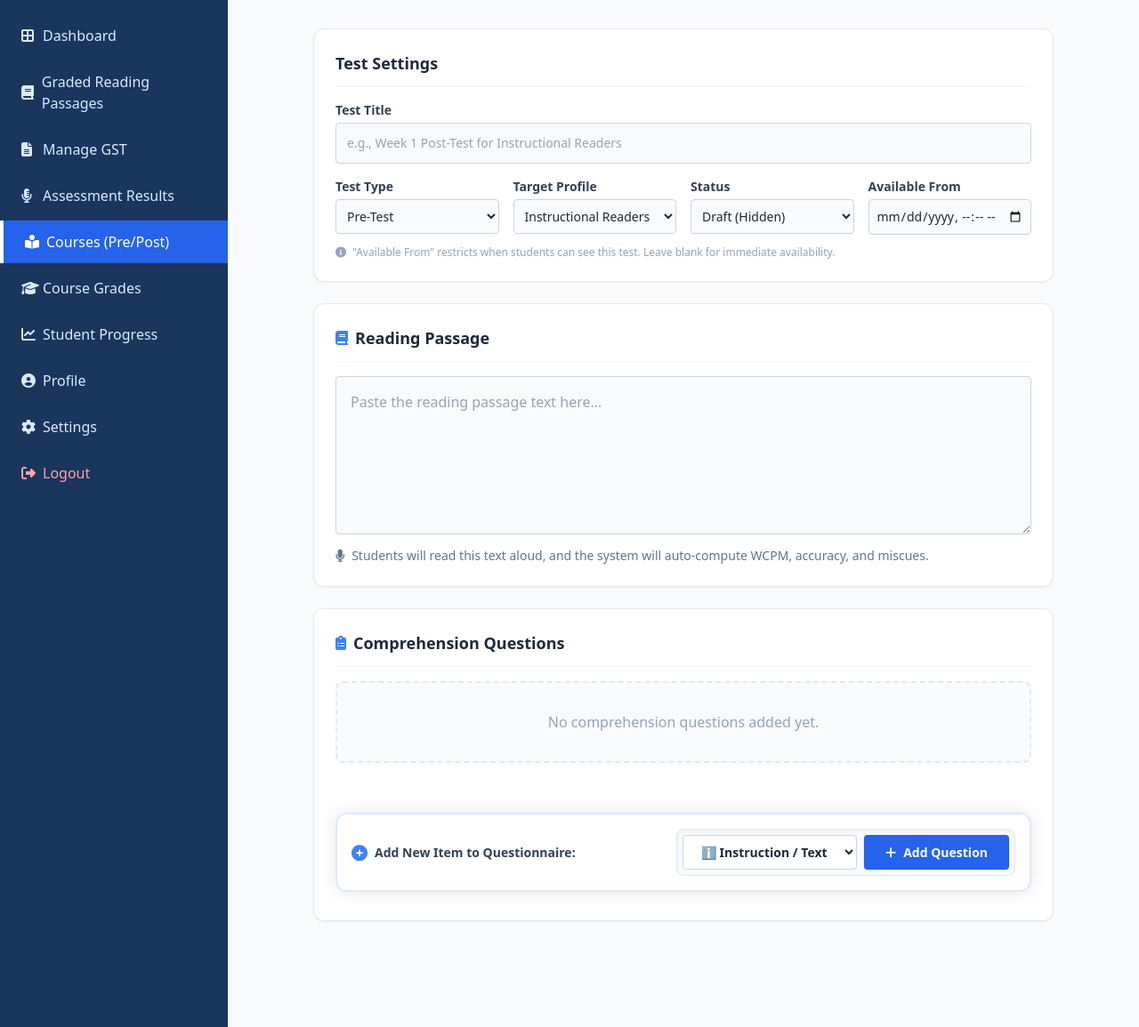
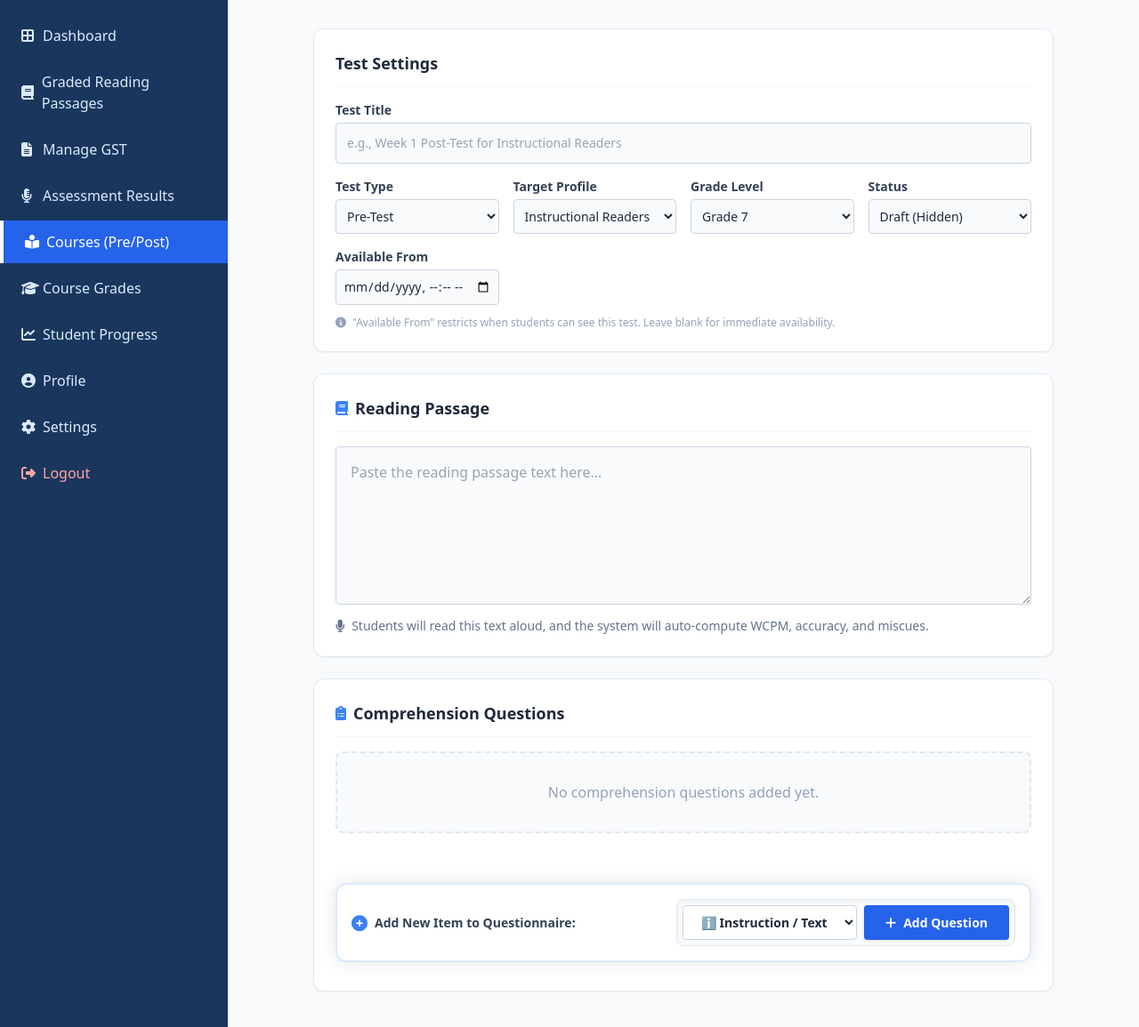
Before and after one commit to ajDev30/ARAL_READING, a PHP site: page /token/course.php?action=edit in a window 1280 px wide. Shown: the part 64-1219 px from the top of the page at 89% size. Run offline with PHP 8.4, Linux system fonts and the light colour scheme; a user stored in the database is signed in; data that the repository does not hold is empty; some libraries are stand-ins or nearby versions.

Commit message:
Fix: Explicit Target Grade for course assessments and support multiple active profiles for students

```diff
--- a/course.php
+++ b/course.php
@@ -23,17 +23,18 @@ if ($_SERVER['REQUEST_METHOD'] === 'POST' && isset($_POST['save_course'])) {
     $title = $_POST['title'] ?? 'Untitled Course Test';
     $test_type = $_POST['test_type'] ?? 'Pre-Test';
     $target_profile = $_POST['target_profile'] ?? 'Instructional';
+    $target_grade = $_POST['target_grade'] ?? 7;
     $status = $_POST['status'] ?? 'Draft';
     $available_from = !empty($_POST['available_from']) ? $_POST['available_from'] : null;
     $passage_text = $_POST['passage_text'] ?? '';
     $questions_json = $_POST['questions_json'] ?? '[]';
 
     if ($id) {
-        $stmt = $pdo->prepare("UPDATE course_assessments SET title=?, test_type=?, target_profile=?, status=?, available_from=?, passage_text=?, questions_json=? WHERE id=?");
-        $stmt->execute([$title, $test_type, $target_profile, $status, $available_from, $passage_text, $questions_json, $id]);
+        $stmt = $pdo->prepare("UPDATE course_assessments SET title=?, test_type=?, target_profile=?, target_grade=?, status=?, available_from=?, passage_text=?, questions_json=? WHERE id=?");
+        $stmt->execute([$title, $test_type, $target_profile, $target_grade, $status, $available_from, $passage_text, $questions_json, $id]);
     } else {
-        $stmt = $pdo->prepare("INSERT INTO course_assessments (title, test_type, target_profile, status, available_from, passage_text, questions_json) VALUES (?, ?, ?, ?, ?, ?, ?)");
-        $stmt->execute([$title, $test_type, $target_profile, $status, $available_from, $passage_text, $questions_json]);
+        $stmt = $pdo->prepare("INSERT INTO course_assessments (title, test_type, target_profile, target_grade, status, available_from, passage_text, questions_json) VALUES (?, ?, ?, ?, ?, ?, ?, ?)");
+        $stmt->execute([$title, $test_type, $target_profile, $target_grade, $status, $available_from, $passage_text, $questions_json]);
         $id = $pdo->lastInsertId();
     }
 
@@ -178,6 +179,7 @@ if ($_SERVER['REQUEST_METHOD'] === 'POST' && isset($_POST['save_course'])) {
                             <tr class="bg-slate-50 text-slate-500 text-sm uppercase tracking-wider">
                                 <th class="p-4 border-b font-semibold">Title</th>
                                 <th class="p-4 border-b font-semibold">Type</th>
+                                <th class="p-4 border-b font-semibold">Grade</th>
                                 <th class="p-4 border-b font-semibold">Target Profile</th>
                                 <th class="p-4 border-b font-semibold">Status</th>
                                 <th class="p-4 border-b font-semibold">Available From</th>
@@ -189,6 +191,7 @@ if ($_SERVER['REQUEST_METHOD'] === 'POST' && isset($_POST['save_course'])) {
                             <tr class="border-b hover:bg-slate-50 transition">
                                 <td class="p-4 font-bold"><?php echo htmlspecialchars($row['title']); ?></td>
                                 <td class="p-4"><span class="bg-blue-100 text-blue-700 px-2 py-1 rounded text-xs font-bold uppercase"><?php echo $row['test_type']; ?></span></td>
+                                <td class="p-4 font-semibold text-slate-600">Grade <?php echo $row['target_grade'] ?? '7'; ?></td>
                                 <td class="p-4"><span class="bg-purple-100 text-purple-700 px-2 py-1 rounded text-xs font-bold uppercase"><?php echo $row['target_profile']; ?></span></td>
                                 <td class="p-4">
                                     <?php if($row['status'] == 'Published'): ?>
@@ -221,6 +224,7 @@ if ($_SERVER['REQUEST_METHOD'] === 'POST' && isset($_POST['save_course'])) {
         $title = $record['title'] ?? '';
         $test_type = $record['test_type'] ?? 'Pre-Test';
         $target_profile = $record['target_profile'] ?? 'Instructional';
+        $target_grade = $record['target_grade'] ?? 7;
         $status = $record['status'] ?? 'Draft';
         $available_from = $record['available_from'] ? date('Y-m-d\TH:i', strtotime($record['available_from'])) : '';
         $passage_text = $record['passage_text'] ?? '';
@@ -265,6 +269,14 @@ if ($_SERVER['REQUEST_METHOD'] === 'POST' && isset($_POST['save_course'])) {
                         <select name="target_profile" class="w-full border-slate-300 rounded text-sm p-2 bg-slate-50 border focus:ring-1 outline-none">
                             <option value="Instructional" <?php if($target_profile == 'Instructional') echo 'selected'; ?>>Instructional Readers</option>
                             <option value="Frustration" <?php if($target_profile == 'Frustration') echo 'selected'; ?>>Frustration Readers</option>
+                        </select>
+                    </div>
+                    <div>
+                        <label class="block text-sm font-bold text-slate-700 mb-1">Grade Level</label>
+                        <select name="target_grade" class="w-full border-slate-300 rounded text-sm p-2 bg-slate-50 border focus:ring-1 outline-none">
+                            <?php for($g=7; $g<=12; $g++): ?>
+                            <option value="<?php echo $g; ?>" <?php if($target_grade == $g) echo 'selected'; ?>>Grade <?php echo $g; ?></option>
+                            <?php endfor; ?>
                         </select>
                     </div>
                     <div>
```
Also changed, not shown: student_course.php (+9 -16 lines).
